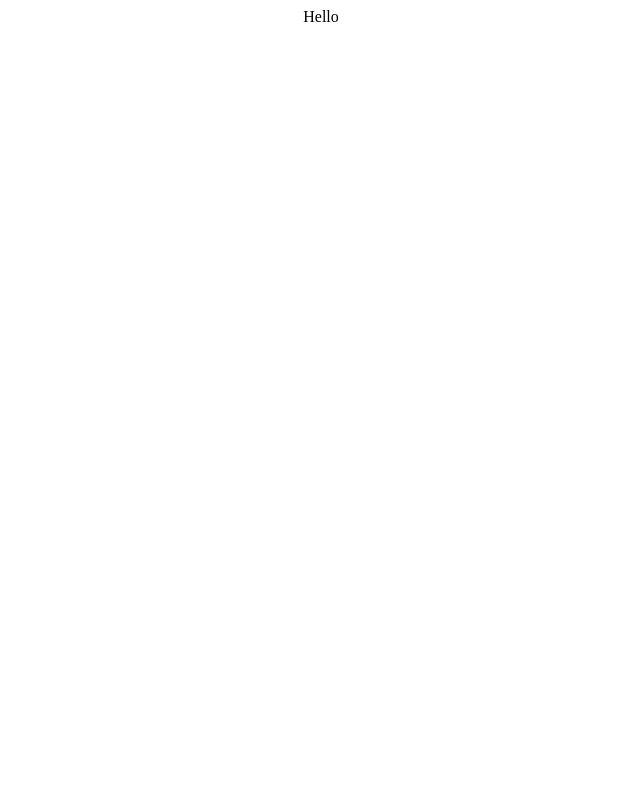
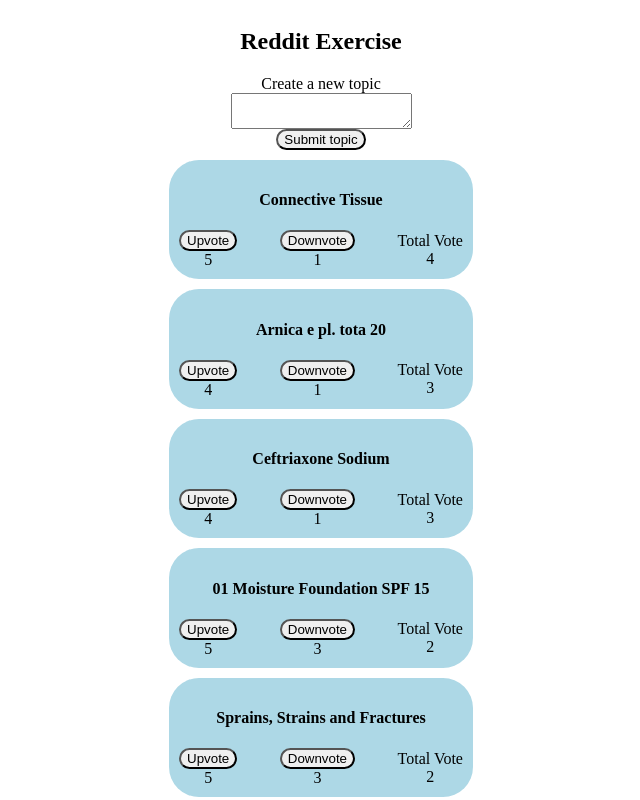
Before and after one commit to victoryapcheeann/redditexercise, a React (Create React App) app: page / in a window 1280 px wide. Shown: the top 800 px of the page, without its empty margins (319-959 px from the left). Built offline with nearby package versions, Linux system fonts and the light colour scheme.

Commit message:
Created topic list and create box, imported data into topic list

```diff
--- a/package.json
+++ b/package.json
@@ -3,6 +3,7 @@
   "version": "0.1.0",
   "private": true,
   "dependencies": {
+    "lodash": "^4.17.10",
     "react": "^16.4.1",
     "react-dom": "^16.4.1",
     "react-scripts": "1.1.4"
--- a/src/App.css
+++ b/src/App.css
@@ -1,3 +1,39 @@
-.App {
+body {
+  display: flex;
+  align-items: center;
+  justify-content: center;
   text-align: center;
 }
+
+button {
+  border-radius: 50px;
+}
+
+.rowStyle {
+    display: flex;
+    align-items: center;
+    justify-content: center;
+    flex-direction: row;
+}
+
+.columnStyle {
+    display: flex;
+    align-items: center;
+    justify-content: center;
+    flex-direction: column;
+}
+
+.topicContainer {
+    margin: 10px;
+    background-color: lightBlue;
+    padding: 10px;
+    border-radius: 30px;
+}
+
+.voteContainer {
+    display: flex;
+    align-items: center;
+    justify-content: space-between;
+    flex-direction: row;
+    width: 100%;
+}
--- a/src/App.js
+++ b/src/App.js
@@ -1,13 +1,17 @@
 import React, { Component } from 'react';
 import './App.css';
+import TopicsList from './TopicsList';
+import TopicsCreateBox from './TopicsCreateBox';
 
-class App extends Component {
+class App extends Component{
   render() {
     return (
-      <div className="App">
-          Hello
+      <div>
+        <h2>Reddit Exercise</h2>
+        <TopicsCreateBox />
+        <TopicsList />
       </div>
-    );
+    )
   }
 }
 
--- /dev/null
+++ b/src/TopicsCreateBox.js
@@ -0,0 +1,15 @@
+import React, { Component } from 'react';
+
+class TopicCreateBox extends Component{
+  render() {
+    return (
+      <div className = "columnStyle">
+        <span>Create a new topic</span>
+          <textarea />
+        <button>Submit topic</button>
+      </div>
+    )
+  }
+}
+
+export default TopicCreateBox;
--- /dev/null
+++ b/src/TopicsList.js
@@ -0,0 +1,42 @@
+import React, { Component } from 'react';
+import topics from './data/topics'
+import _ from 'lodash';
+
+class TopicsList extends Component{
+  render() {
+    return (
+      <div>
+      {
+        _.sortBy(topics,'totalVote').reverse().map(topic => {
+            return(
+              <div key={topic.id} className="columnStyle topicContainer ">
+                <h4>{topic.topicTitle}</h4>
+                <div className="voteContainer">
+                  <div className="columnStyle">
+                    <button >
+                      Upvote
+                    </button>
+                    <span>{topic.upvote}</span>
+                  </div>
+                  <div className="columnStyle">
+                    <button>
+                      Downvote
+                    </button>
+                    <span>{topic.downvote}</span>
+                  </div>
+                  <div className="columnStyle">
+                    <span>Total Vote</span>
+                    <span>{topic.totalVote}</span>
+                  </div>
+                </div>
+              </div>
+            )
+          })
+      }
+      </div>
+    )
+  }
+}
+
+
+export default TopicsList
```
